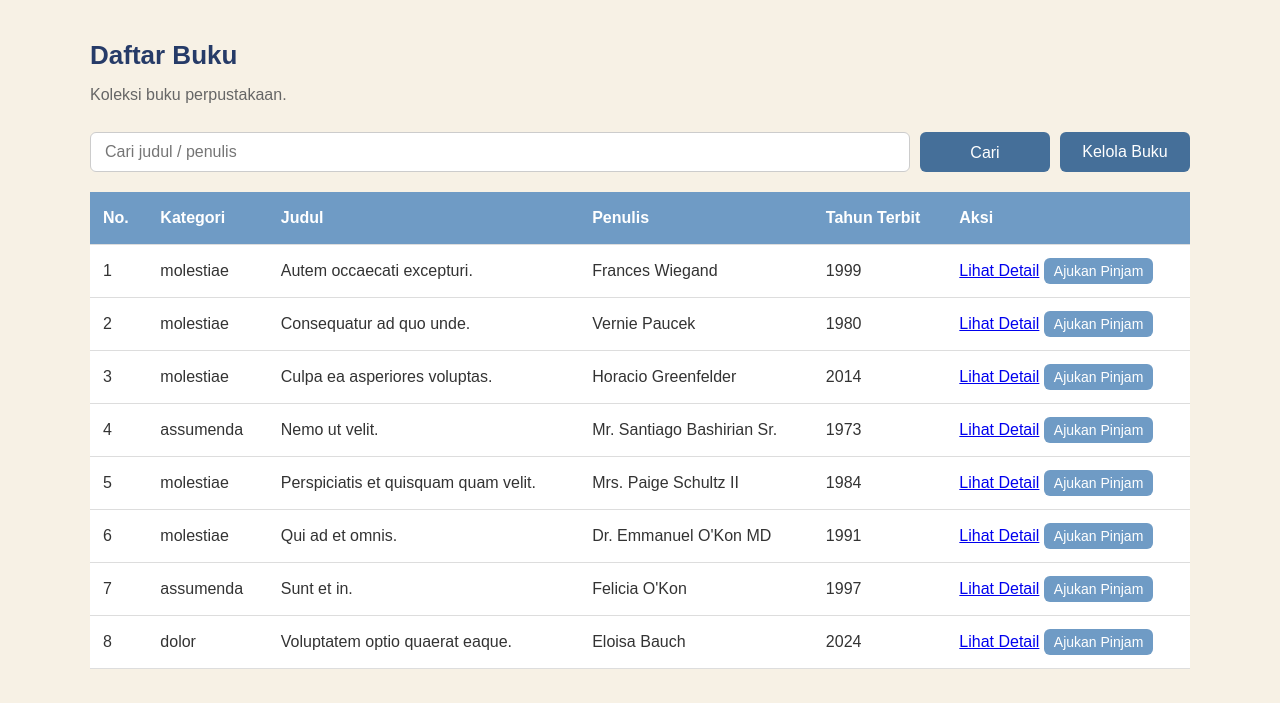
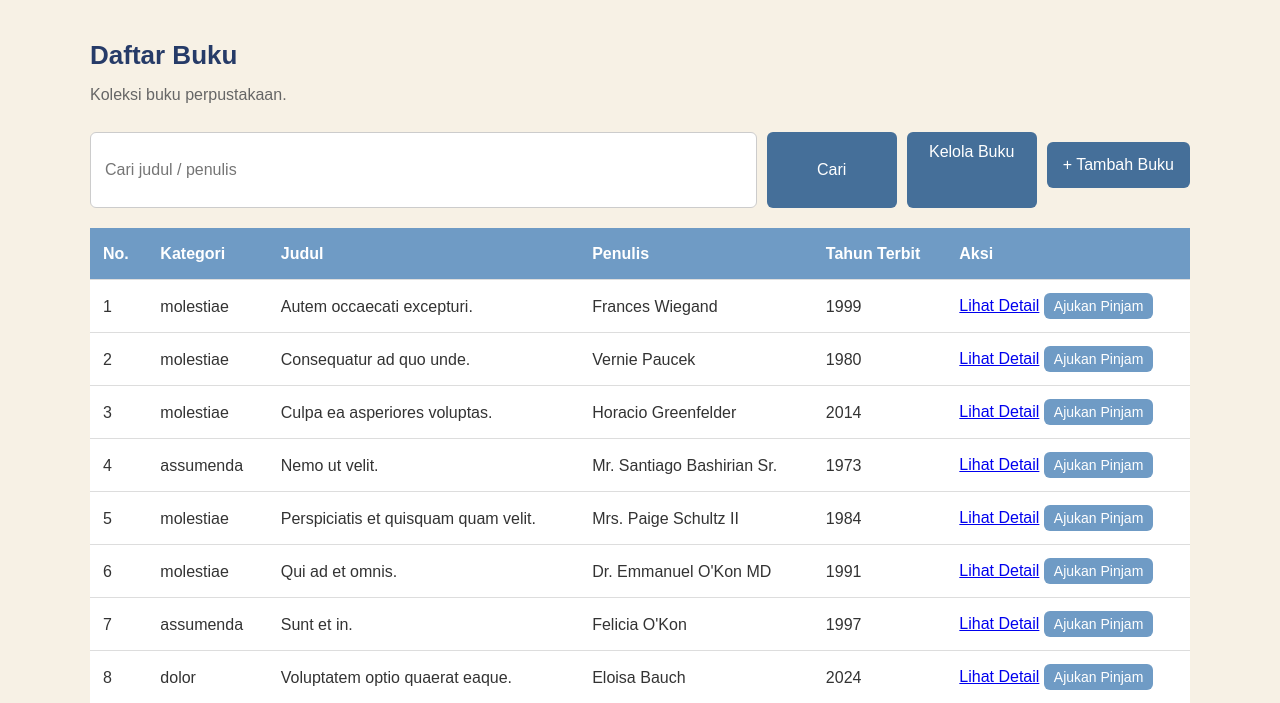
Before and after one commit to rofiqotulkamaliya-hub/Praktikum-Modul6, a Laravel app: page /buku in a window 1280 px wide. Shown: the part 178-881 px from the top of the page. Run offline with Laravel 12, Linux system fonts and the light colour scheme; a user stored in the database is signed in; data comes from the database, SQL or seed files in the repository; style sheets or scripts are compiled from the project's sources.

Commit message:
Gate kelola-buku, middleware can: pada route, @can pada tampilan

```diff
--- a/app/Providers/AppServiceProvider.php
+++ b/app/Providers/AppServiceProvider.php
@@ -2,6 +2,8 @@
 
 namespace App\Providers;
 
+use App\Models\User;
+use Illuminate\Support\Facades\Gate;
 use Illuminate\Support\ServiceProvider;
 
 class AppServiceProvider extends ServiceProvider
@@ -19,6 +21,8 @@ class AppServiceProvider extends ServiceProvider
      */
     public function boot(): void
     {
-        //
+        Gate::define('kelola-buku', function (User $user) {
+            return $user->hasAnyRole(['admin', 'petugas']);
+        });
     }
 }
--- a/resources/views/buku/index.blade.php
+++ b/resources/views/buku/index.blade.php
@@ -11,8 +11,9 @@
 <form method="GET" action="{{ route('buku.index') }}" class="search-bar">
     <input type="text" name="cari" value="{{ request('cari') }}" placeholder="Cari judul / penulis">
     <button type="submit" class="btn-uniform">Cari</button>
-    @can('kelola data buku')
+    @can('kelola-buku')
         <a href="{{ route('kelola.buku.index') }}" class="btn-uniform">Kelola Buku</a>
+        <a href="{{ route('kelola.buku.create') }}" class="btn-primary">+ Tambah Buku</a>
     @endcan
 </form>
 
--- a/resources/views/layouts/dashboard.blade.php
+++ b/resources/views/layouts/dashboard.blade.php
@@ -30,7 +30,7 @@
                        class="{{ request()->routeIs('buku.*') ? 'active' : '' }}">Daftar Buku</a>
                 @endcan
 
-                @can('kelola data buku')
+                @can('kelola-buku')
                     <a href="{{ route('kelola.buku.index') }}"
                        class="{{ request()->routeIs('kelola.buku.*') ? 'active' : '' }}">Kelola Buku</a>
                 @endcan
--- a/routes/web.php
+++ b/routes/web.php
@@ -73,7 +73,7 @@ Route::middleware('auth')->group(function () {
 
     Route::prefix('kelola')->name('kelola.')->group(function () {
 
-        Route::middleware('permission:kelola data buku')->group(function () {
+        Route::middleware('can:kelola-buku')->group(function () {
             Route::resource('buku', KelolaBukuController::class)->except(['show']);
         });
 
```
